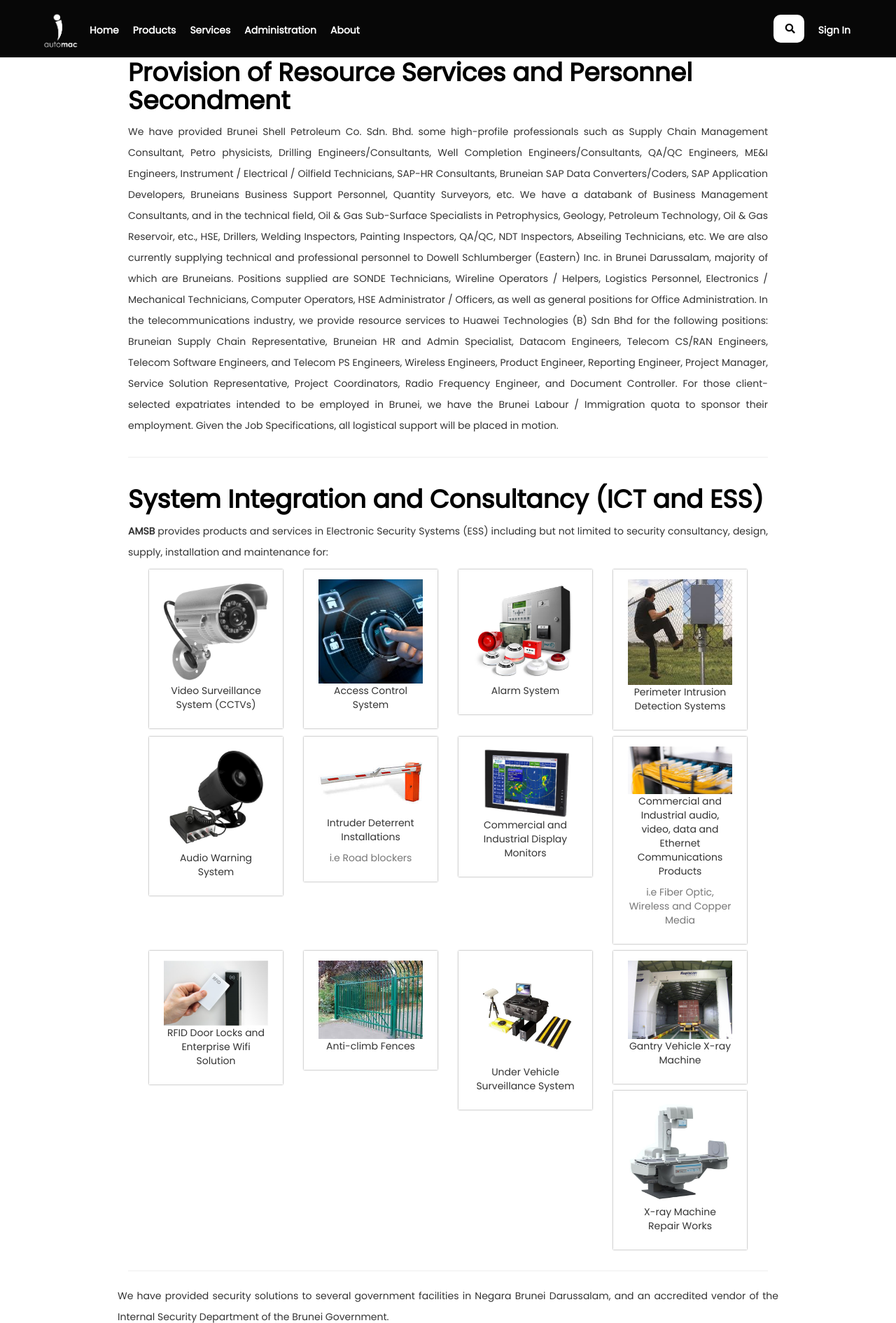
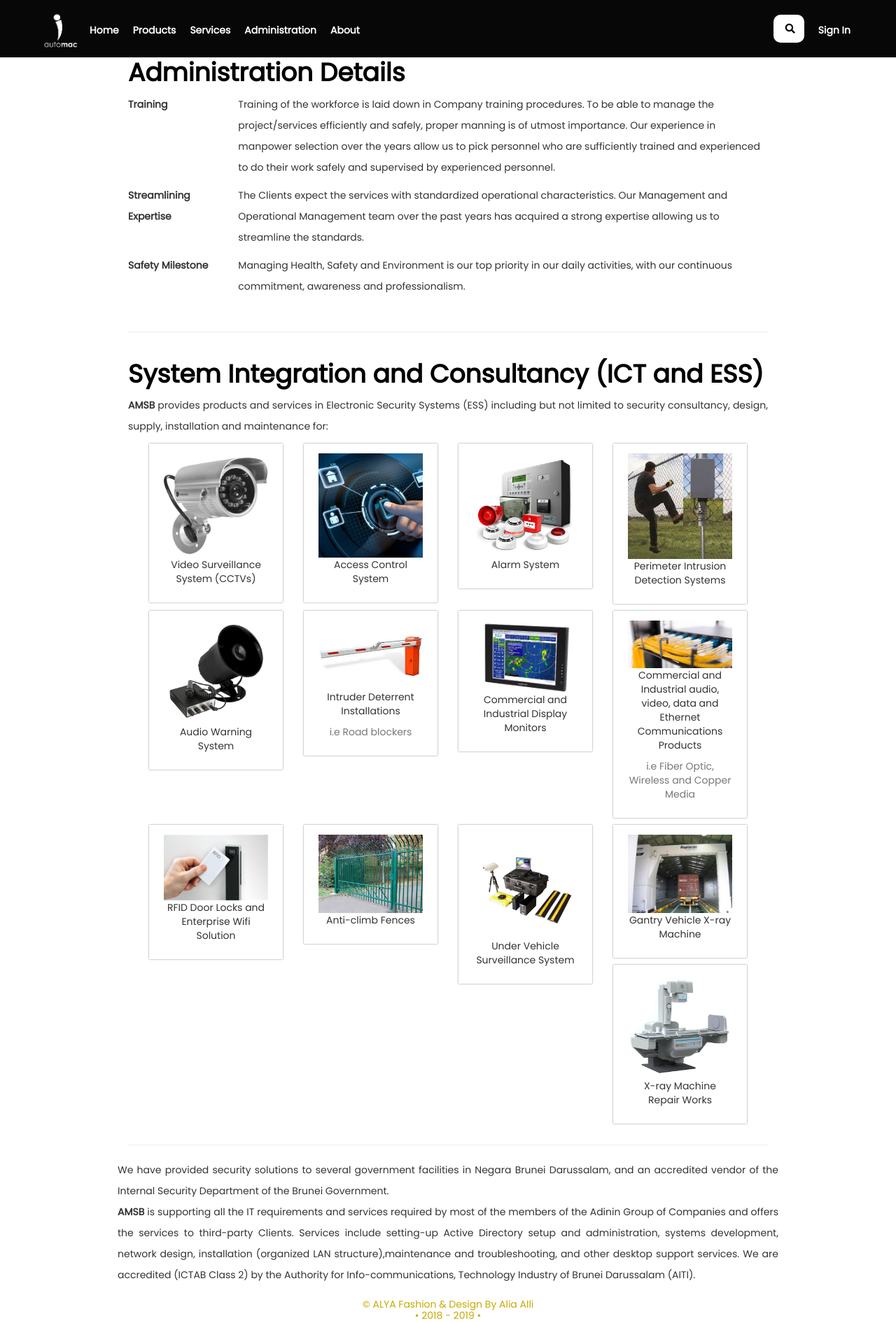
Before and after one commit to Arifakhrullah/AUTOMAC3, a PHP site: page /administration.php in a window 1280 px wide. Shown: the top 1891 px of the page at 70% size. Run offline with PHP 8.4, Linux system fonts and the light colour scheme; some libraries are stand-ins or nearby versions.

Commit message:
Update admiin..php

```diff
--- a/administration.php
+++ b/administration.php
@@ -2,13 +2,18 @@
     <div class="container wow fadeInUp" style="padding-left: 10%; padding-right: 10%;">
         <div class="row">
             <div class="col-md-12" id="service1" style="line-height: 3rem;">
-                <h1 id="header__black">Provision of Resource Services and Personnel Secondment</h1>
-                <p style="text-align: justify;">We have provided Brunei Shell Petroleum Co. Sdn. Bhd. some high-profile professionals such as Supply Chain Management Consultant, Petro physicists, Drilling Engineers/Consultants, Well Completion Engineers/Consultants, QA/QC Engineers, ME&amp;I Engineers, Instrument / Electrical / Oilfield Technicians, SAP-HR Consultants, Bruneian SAP Data Converters/Coders, SAP Application Developers, Bruneians Business Support Personnel, Quantity Surveyors, etc. We have a databank of Business Management Consultants, and in the technical field, Oil &amp; Gas Sub-Surface Specialists in Petrophysics, Geology, Petroleum Technology, Oil &amp; Gas Reservoir, etc., HSE, Drillers, Welding Inspectors, Painting Inspectors, QA/QC, NDT Inspectors, Abseiling Technicians, etc.
-                We are also currently supplying technical and professional personnel to Dowell Schlumberger (Eastern) Inc. in Brunei Darussalam, majority of which are Bruneians. Positions supplied are SONDE Technicians, Wireline Operators / Helpers, Logistics Personnel, Electronics / Mechanical Technicians, Computer Operators, HSE Administrator / Officers, as well as general positions for Office Administration.
-                In the telecommunications industry, we provide resource services to Huawei Technologies (B) Sdn Bhd for the following positions: Bruneian Supply Chain Representative, Bruneian HR and Admin Specialist, Datacom Engineers, Telecom CS/RAN Engineers, Telecom Software Engineers, and Telecom PS Engineers, Wireless Engineers, Product Engineer, Reporting Engineer, Project Manager, Service Solution Representative, Project Coordinators, Radio Frequency Engineer, and Document Controller.
-                For those client-selected expatriates intended to be employed in Brunei, we have the Brunei Labour / Immigration quota to sponsor their employment. Given the Job Specifications, all logistical support will be placed in motion.
+                <h1 id="header__black">Administration Details</h1>
+                <dl class="row">
+                    <p class="col-md-2"><b>Training</b></p>
+                    <p class="col-md-10">Training of the workforce is laid down in Company training procedures. To be able to manage the project/services efficiently and safely, proper manning is of utmost importance. Our experience in manpower selection over the years allow us to pick personnel who are sufficiently trained and experienced to do their work safely and supervised by experienced personnel.</p>
+                    <hr>
+                    <p class="col-md-2"><b>Streamlining Expertise</b></p>
+                    <p class="col-md-10">The Clients expect the services with standardized operational characteristics. Our Management and Operational Management team over the past years has acquired a strong expertise allowing us to streamline the standards.</p>
+                    <br>
+                    <p class="col-md-2"><b>Safety Milestone</b></p>
+                    <p class="col-md-10">Managing Health, Safety and Environment is our top priority in our daily activities, with our continuous commitment, awareness and professionalism.</p>
 
-                </p>
+                </dl>
             </div>
         </div>
         <hr>
```
